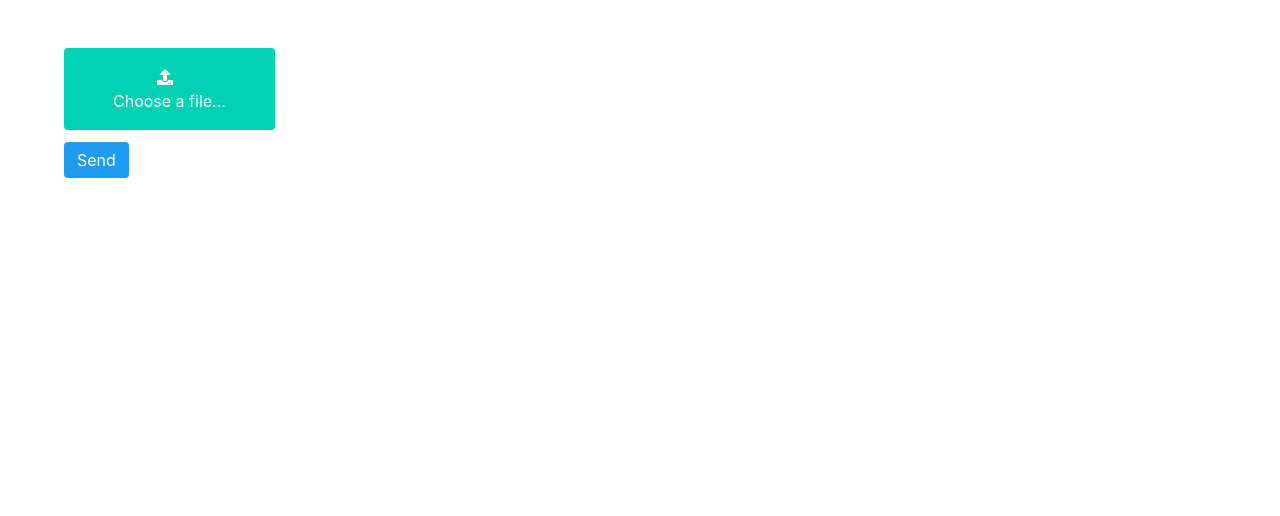
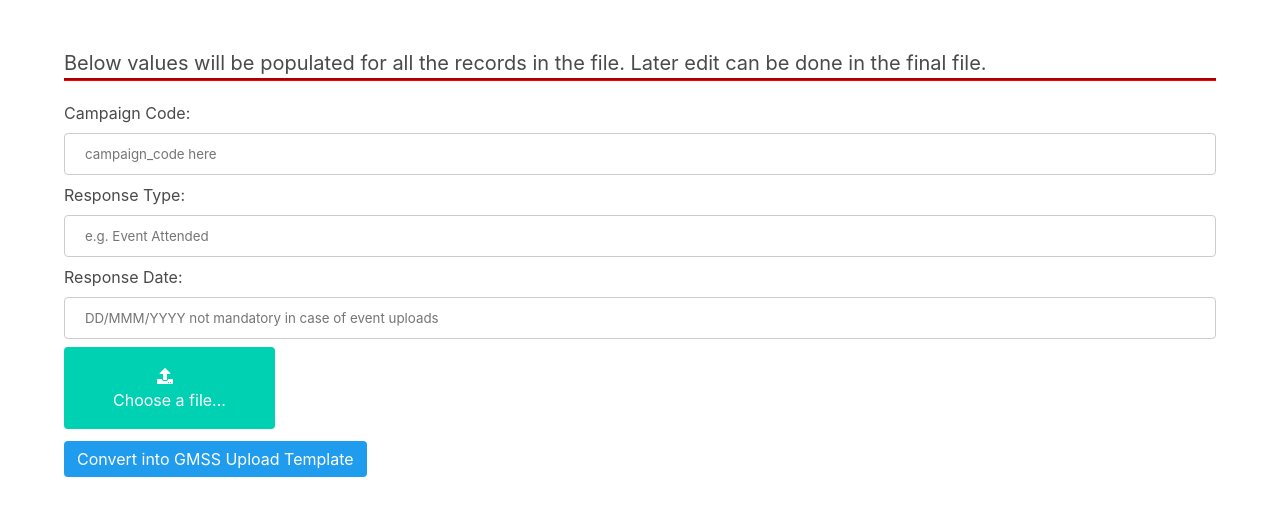
Before and after one commit to ciapecki/vue_certain_gmss, a Vue app: page / in a window 1280 px wide. Shown: the top 516 px of the page. Built offline with nearby package versions, Linux system fonts and the light colour scheme.

Commit message:
working with input fields

```diff
--- a/src/SimpleUpload.vue
+++ b/src/SimpleUpload.vue
@@ -11,6 +11,19 @@
 
         <div v-if="legacySystemHTML" class="legacySystemHTML" v-html="legacySystemHTML">
         </div>
+
+        <div v-if="showForm" id="fileform">
+            <div id="info_message">Below values will be populated for all the records in the file. Later edit can be done in the final file.</div>
+
+            <label for="campaign_code">Campaign Code:</label>
+            <input type="text" class="user_input" name="campaign_code" v-model="campaign_code" placeholder="campaign_code here">
+
+            <label for="response_type">Response Type:</label>
+            <input type="text" class="user_input" name="response_type" v-model="response_type" placeholder="e.g. Event Attended
+">
+
+            <label for="response_date">Response Date:</label>
+            <input type="text" class="user_input" name="response_date" v-model="response_date" placeholder="DD/MMM/YYYY not mandatory in case of event uploads">
 
             <div class="field">
 
@@ -35,6 +48,9 @@
 
 
                         <span v-if="file" class="file-name">{{file.name}}</span>
+
+
+
                     </label>
 
                 </div>
@@ -43,7 +59,9 @@
             </div>
 
             <div class="field">
-            <button class="button is-info">Send</button>
+                <button class="button is-info">Convert into GMSS Upload Template</button>
+            </div>
+
          </div>
 
 <!--
@@ -77,7 +95,11 @@ export default {
             message: "",
             error: false,
             uploadedFiles: [],
-            legacySystemHTML: ""
+            legacySystemHTML: "",
+            campaign_code: "",
+            response_type: "",
+            response_date: "",
+            showForm: true
         }
     },
 
@@ -108,6 +130,9 @@ export default {
         async sendFile() {
             const formData  = new FormData();
             formData.append('file',this.file);
+            formData.append('campaign_code', this.campaign_code);
+            formData.append('response_type', this.response_type);
+            formData.append('response_date', this.response_date);
 
             try {
                 const res = await axios.post('/upload', formData);
@@ -117,6 +142,7 @@ export default {
                 this.legacySystemHTML = `<a href="http://${window.location.hostname}:3344/${res.data.file}" target="_blank">http://${window.location.hostname}:3344/${res.data.file}</a>`;
                 this.file = "";
                 this.error = false;
+                this.showForm = false;
             } catch(err) {
                 //this.message = "Something went wrong";
                 this.message = err.response.data.error;
@@ -126,3 +152,23 @@ export default {
     }
 }
 </script>
+
+<style scoped>
+    input[type=text], select {
+    width: 100%;
+    padding: 12px 20px;
+    margin: 8px 0;
+    display: inline-block;
+    border: 1px solid #ccc;
+    border-radius: 4px;
+    box-sizing: border-box;
+    }
+
+    #info_message {
+        font-size: 20px;
+        border-color: red;
+        border-bottom-style: groove;
+        margin-bottom: 20px;
+
+    }
+</style>
```
Also changed, not shown: 1 other file (tests, documents, lock files or other folders). Lines whose indentation alone changed are shown as unchanged.
